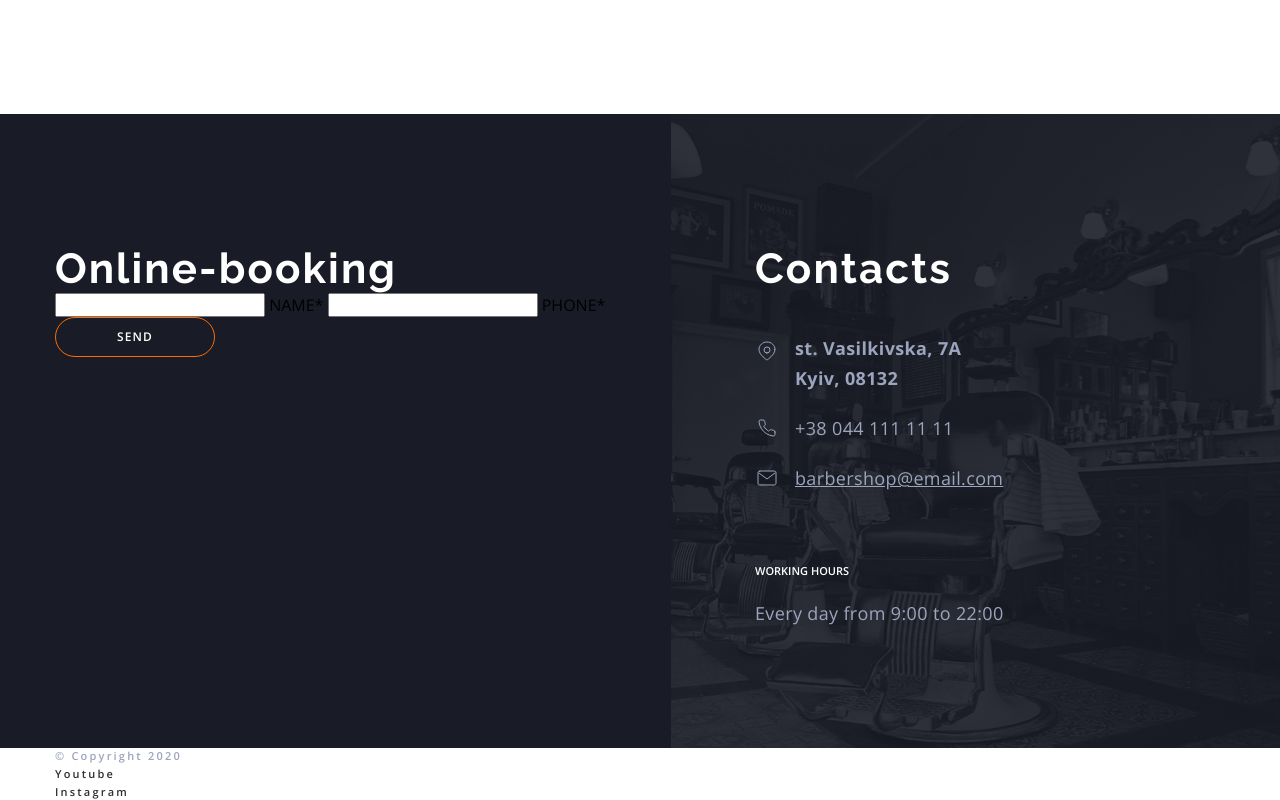
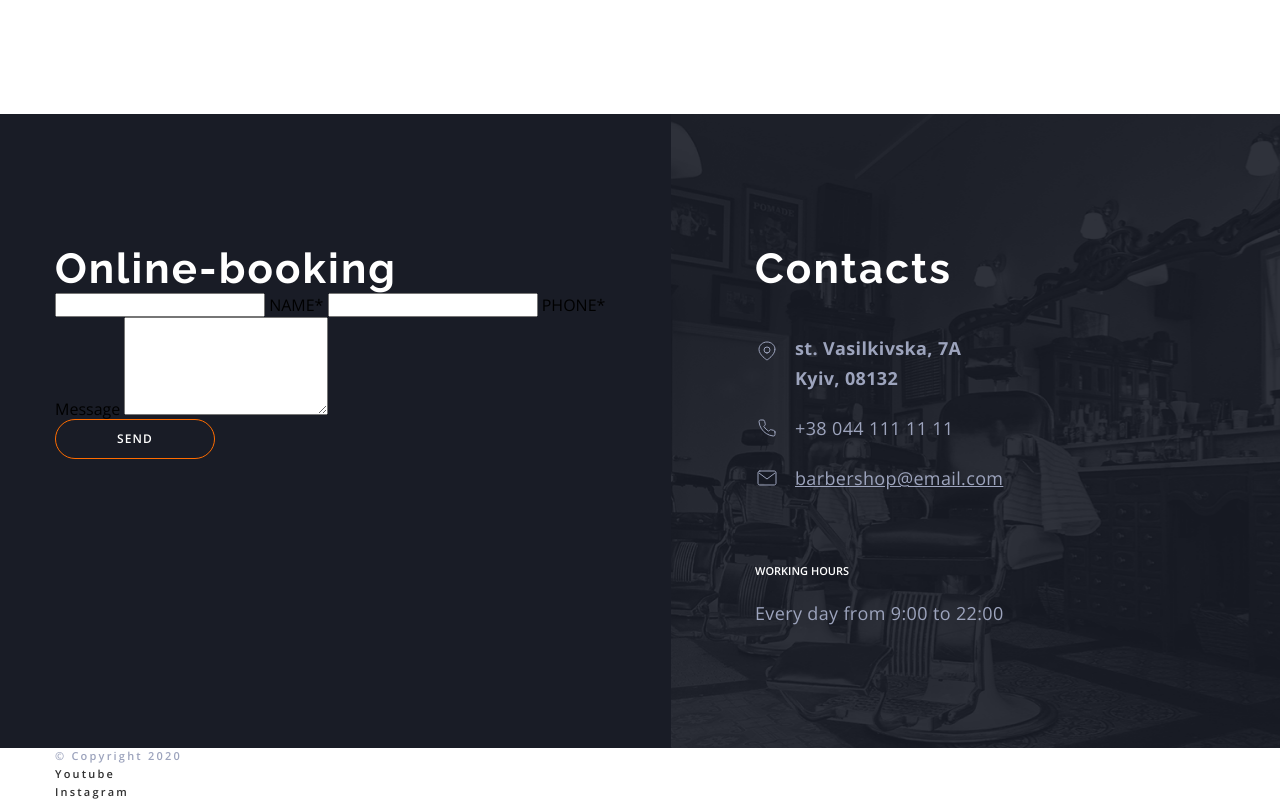
Before and after one commit to olena-nikitchenko/barbershop, a plain HTML site: page index.html in a window 1280 px wide. Shown: the part 4068-4868 px from the top of the page. Drawn offline with nearby package versions, Linux system fonts and the light colour scheme.

Commit message:
add textarea

```diff
--- a/index.html
+++ b/index.html
@@ -424,6 +424,10 @@
                   <span>PHONE*</span>
                 </label>
               </div>
+              <div>
+                <label for="" class="booking-label">Message</label>
+              <textarea name="" id=""  rows="5"></textarea>
+                </div>
               <button class="btn-theme-dark onl-booking-btn btn" type="submit">send</button>
             </form>
           </section>
```
